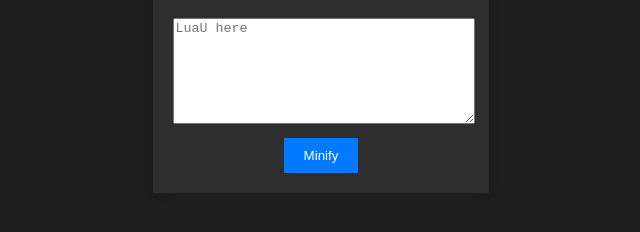
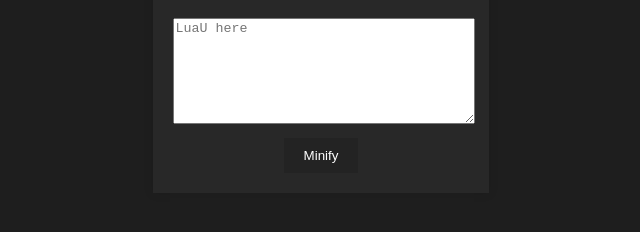
Before and after one commit to noNameEXP/luaMinifier, a plain HTML site: page index.html in a window 1280 px wide. Shown: the part 344-576 px from the top of the page, without its empty margins (319-959 px from the left). Drawn offline with Linux system fonts and the light colour scheme.

Commit message:
Update styles.css

```diff
--- a/styles.css
+++ b/styles.css
@@ -10,7 +10,7 @@ body {
 
 .container {
     text-align: center;
-    background: #2e2e2e;
+    background: #282828;
     padding: 20px;
     box-shadow: 0 0 10px rgba(0, 0, 0, 0.1);
 }
@@ -23,12 +23,12 @@ textarea {
 
 button {
     padding: 10px 20px;
-    background-color: #007bff;
-    color: #fff;
+    background-color: #232323;
+    color: #FFFFFF;
     border: none;
     cursor: pointer;
 }
 
 button:hover {
-    background-color: #0056b3;
+    background-color: #262626;
 }
```
